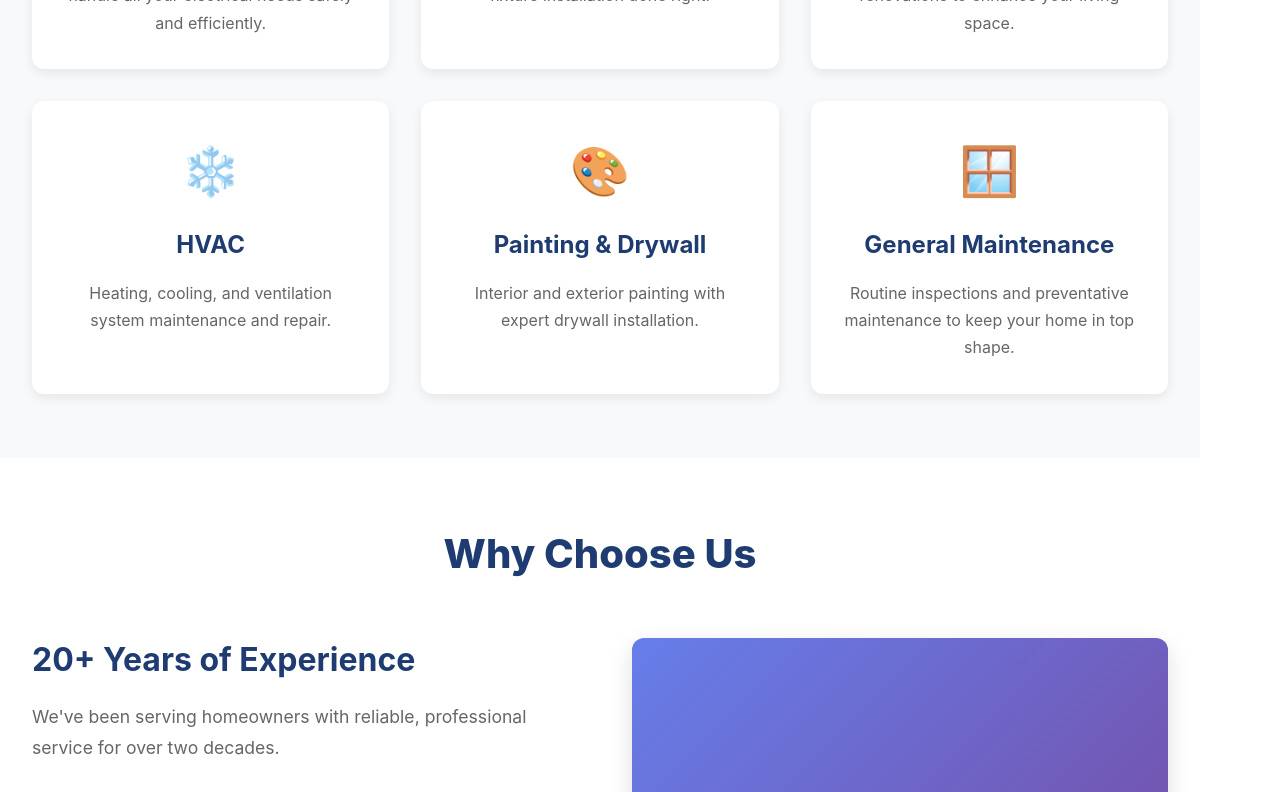
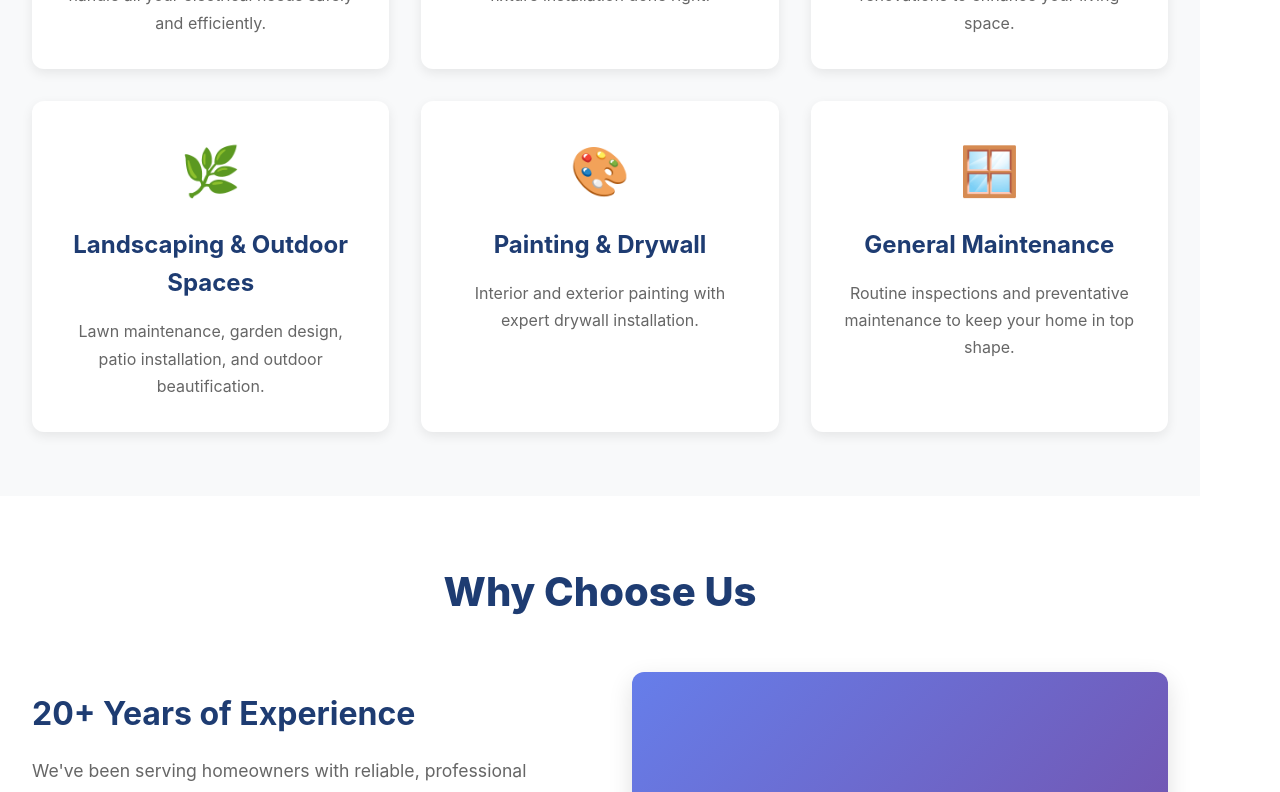
Before and after one commit to danielcepatterson/first-choice-splash, a React (Vite) app: page / in a window 1280 px wide. Shown: the part 940-1732 px from the top of the page. Built offline with nearby package versions, Linux system fonts and the light colour scheme.

Commit message:
Update service offerings in App component for clarity and relevance

```diff
--- a/src/react-app/App.tsx
+++ b/src/react-app/App.tsx
@@ -75,10 +75,11 @@ function App() {
 							</p>
 						</div>
 						<div className="service-card">
-							<div className="service-icon">❄️</div>
-							<h3>HVAC</h3>
+							<div className="service-icon">🌿</div>
+							<h3>Landscaping & Outdoor Spaces</h3>
 							<p>
-								Heating, cooling, and ventilation system maintenance and repair.
+								Lawn maintenance, garden design, patio installation, and outdoor
+								beautification.
 							</p>
 						</div>
 						<div className="service-card">
@@ -116,7 +117,6 @@ function App() {
 								<li>✓ Same-Day Service Available</li>
 								<li>✓ Transparent Pricing</li>
 								<li>✓ 100% Satisfaction Guarantee</li>
-								<li>✓ Emergency Services 24/7</li>
 							</ul>
 						</div>
 						<div className="about-image">
```
